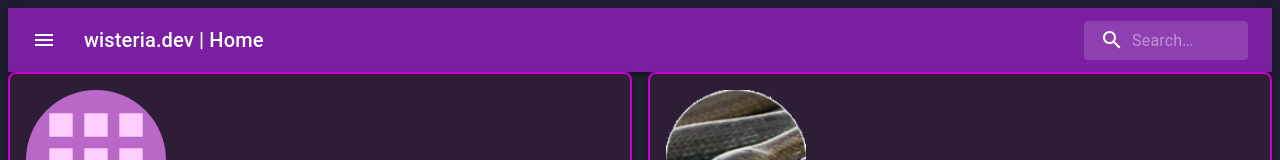
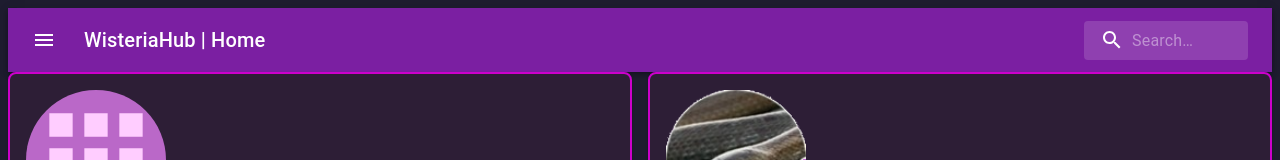
Before and after one commit to wisteriahuman/wisteria-hub, a Next.js app: page / in a window 1280 px wide. Shown: the top 160 px of the page. Built offline with nearby package versions, Linux system fonts and the light colour scheme.

Commit message:
プロダクト名をWisteriaHubに変更

```diff
--- a/src/app/layout.tsx
+++ b/src/app/layout.tsx
@@ -2,8 +2,8 @@ import React from "react";
 import SearchAppBar from "@/components/layout/SearchAppBar";
 
 export const metadata = {
-  title: "wisteria.dev",
-  description: "wisteria.dev のポートフォリオサイト。最新のプロジェクトやプロフィール情報をご覧いただけます。",
+  title: "WisteriaHub",
+  description: "wisteria のポートフォリオサイト。最新のプロジェクトやプロフィール情報をご覧いただけます。",
 };
 
 export default function Layout({ children }: { children: React.ReactNode }) {
--- a/src/app/page.tsx
+++ b/src/app/page.tsx
@@ -6,8 +6,8 @@ import CardToAbout from "@/components/cards/CardToAbout";
 import CardToArchive from "@/components/cards/CardToArchive";
 
 export const metadata = {
-  title: "Home | wisteria.dev",
-  description: "wisteria.devのホームページです。",
+  title: "Home | WisteriaHub",
+  description: "WisteriaHubのホームページです。",
 };
 
 export default function Home() {
--- a/src/components/layout/SearchAppBar.tsx
+++ b/src/components/layout/SearchAppBar.tsx
@@ -97,7 +97,7 @@ export default function SearchAppBar() {
                         component="div"
                         sx={{ flexGrow: 1, display: { xs: "none", sm: "block" } }}
                     >
-                        wisteria.dev | {currentTitle.charAt(0).toUpperCase() + currentTitle.slice(1)}
+                        WisteriaHub | {currentTitle.charAt(0).toUpperCase() + currentTitle.slice(1)}
                     </Typography>
                     <Search>
                         <SearchIconWrapper>
```
